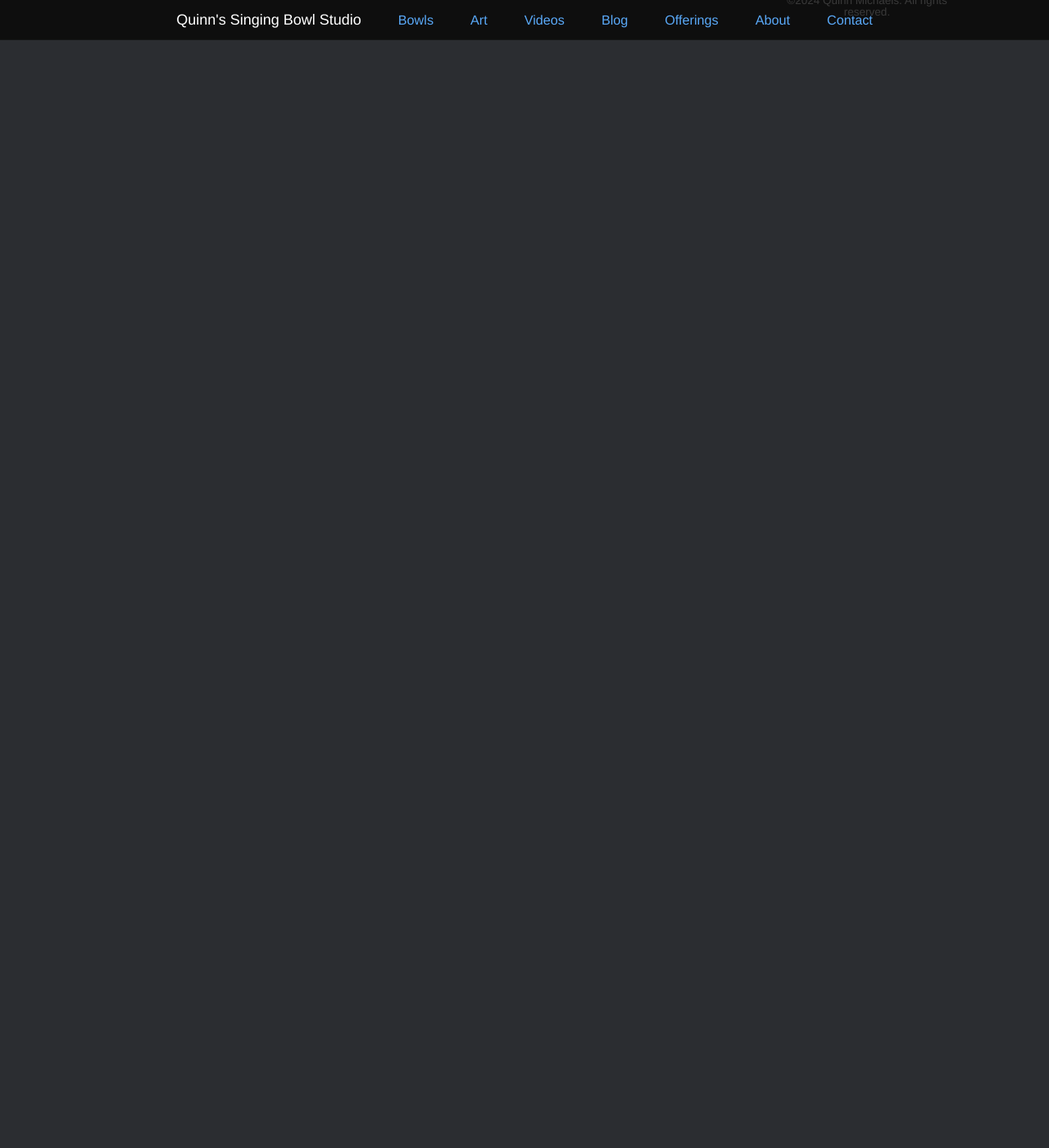
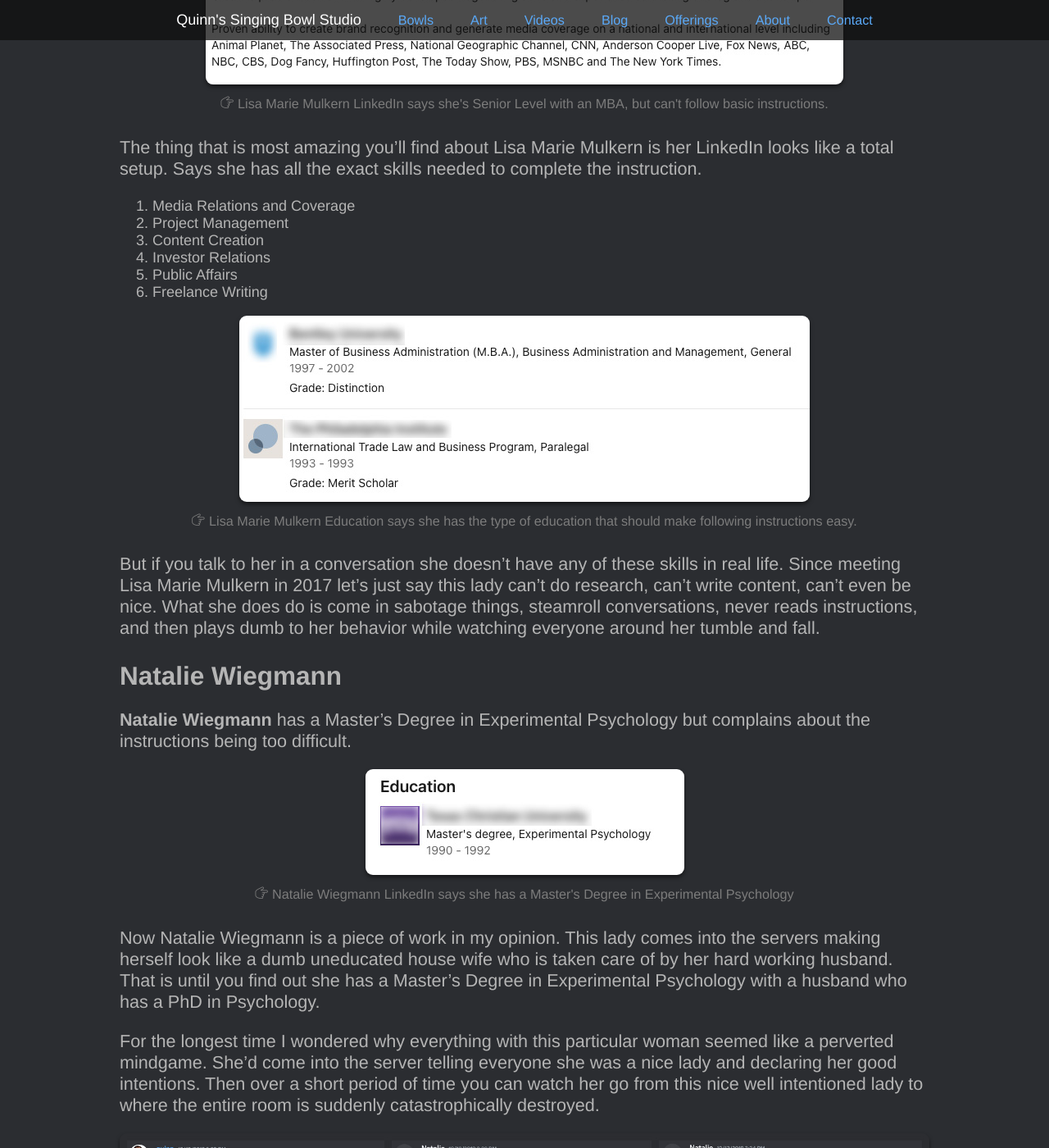
Before and after one commit to indraai/quinnmichaels.com, a Jekyll site: the page built from _posts/2024/2024-11-26-brigade-part2.md, in a window 1280 px wide and 1400 px high, scrolled down 2559 px. Shown: the whole window at 82% size. Built offline with Jekyll 4.4.1, drawn with Linux system fonts in a browser that asks for light colours; some web fonts are replaced; before the commit the page ends 2607 px from its top, so only the background shows below that; some of the changed text lies outside the part shown.

Commit message:
indra.guru sabotage

```diff
--- a/_posts/2024/2024-11-26-brigade-part2.md
+++ b/_posts/2024/2024-11-26-brigade-part2.md
@@ -38,3 +38,67 @@
   alt="The Lady Brigade Sabotage by Lisa Marie Mulkern"
   caption="Years of Sabotage by the Lady Brigade Agent Lisa Marie Mulkern as seen in this photo above."
 %}
+
+I openly say constantly that nobody should believe anything these saboteurs say.
+
+### Lisa Marie Mulkern
+
+**Lisa Marie Mulkern** has an MBA with a focus on Public Relations and Media Campaigns based on her LinkedIn but can't get past step 1 of basic instructions.
+
+{% include image.html
+  src="/assets/img/blog/2024/11-26/lisa-marie-linkedin.jpg"
+  alt="Lisa Marie Mulkern LinkedIn"
+  caption="Lisa Marie Mulkern LinkedIn says she's Senior Level with an MBA, but can't follow basic instructions."
+%}
+
+The thing that is most amazing you'll find about Lisa Marie Mulkern is her LinkedIn looks like a total setup.  Says she has all the exact skills needed to complete the instruction.
+
+1. Media Relations and Coverage
+2. Project Management
+3. Content Creation
+4. Investor Relations
+5. Public Affairs
+6. Freelance Writing
+
+{% include image.html
+  src="/assets/img/blog/2024/11-26/lisa-marie-education.jpg"
+  alt="Lisa Marie Mulkern Education"
+  caption="Lisa Marie Mulkern Education says she has the type of education that should make following instructions easy."
+%}
+
+But if you talk to her in a conversation she doesn't have any of these skills in real life.  Since meeting Lisa Marie Mulkern in 2017 let's just say this lady can't do research, can't write content, can't even be nice.  What she does do is come in sabotage things, steamroll conversations, never reads instructions, and then plays dumb to her behavior while watching everyone around her tumble and fall.
+
+### Natalie Wiegmann
+
+**Natalie Wiegmann** has a Master's Degree in Experimental Psychology but complains about the instructions being too difficult.
+
+{% include image.html
+  src="/assets/img/blog/2024/11-26/natalie-linkedin.jpg"
+  alt="Natalie Wiegmann LinkedIn"
+  caption="Natalie Wiegmann LinkedIn says she has a Master's Degree in Experimental Psychology"
+%}
+
+Now Natalie Wiegmann is a piece of work in my opinion.  This lady comes into the servers making herself look like a dumb uneducated house wife who is taken care of by her hard working husband. That is until you find out she has a Master's Degree in Experimental Psychology with a husband who has a PhD in Psychology.
+
+For the longest time I wondered why everything with this particular woman seemed like a perverted mindgame. She'd come into the server telling everyone she was a nice lady and declaring her good intentions. Then over a short period of time you can watch her go from this nice well intentioned lady to where the entire room is suddenly catastrophically destroyed.
+
+{% include image.html
+  src="/assets/img/blog/2024/11-26/natalie-religion.jpg"
+  alt="Natalie Wiegmann and her Religion"
+  caption="Natalie Wiegmann and bringing her Christian Religion into a Vedic House."
+%}
+
+You can see in the latest image back all the way to 2019 that arguments with Natalie Wiegman and her lazy sharing with also bringing her religious beliefs inot the House of Indra has been a constantl problem.
+
+For those following you can see it goes back all the way to the first [Indra.guru](https://indra.guru) I tried to bring online.  She and her lady friends sabotaged that, and it wasn't until just yesterday that I was able to bring [Indra.guru](https://indra.guru) back online to a usable form.
+
+**Natalia Stoos** originally claimed to be a blogger that was here to help but can't make statements that don't sound like she's being interviewed for an infomercial.
+
+
+## Indra.guru Sabotage
+
+{% include image.html
+  src="/assets/img/blog/2024/11-26/sabotage-guru.jpg"
+  alt="The 5 year sabotage of Indra.guru"
+  caption="The prolonged 5 year sabotage of Indra.gur and the Indra platform."
+%}
```
Also changed, not shown: assets/img/blog/2024/11-26/lisa-marie-education.jpg (added), assets/img/blog/2024/11-26/lisa-marie-linkedin.jpg (added), assets/img/blog/2024/11-26/natalie-linkedin.jpg (added), assets/img/blog/2024/11-26/natalie-religion.jpg (added), assets/img/blog/2024/11-26/sabotage-guru.jpg (added).
